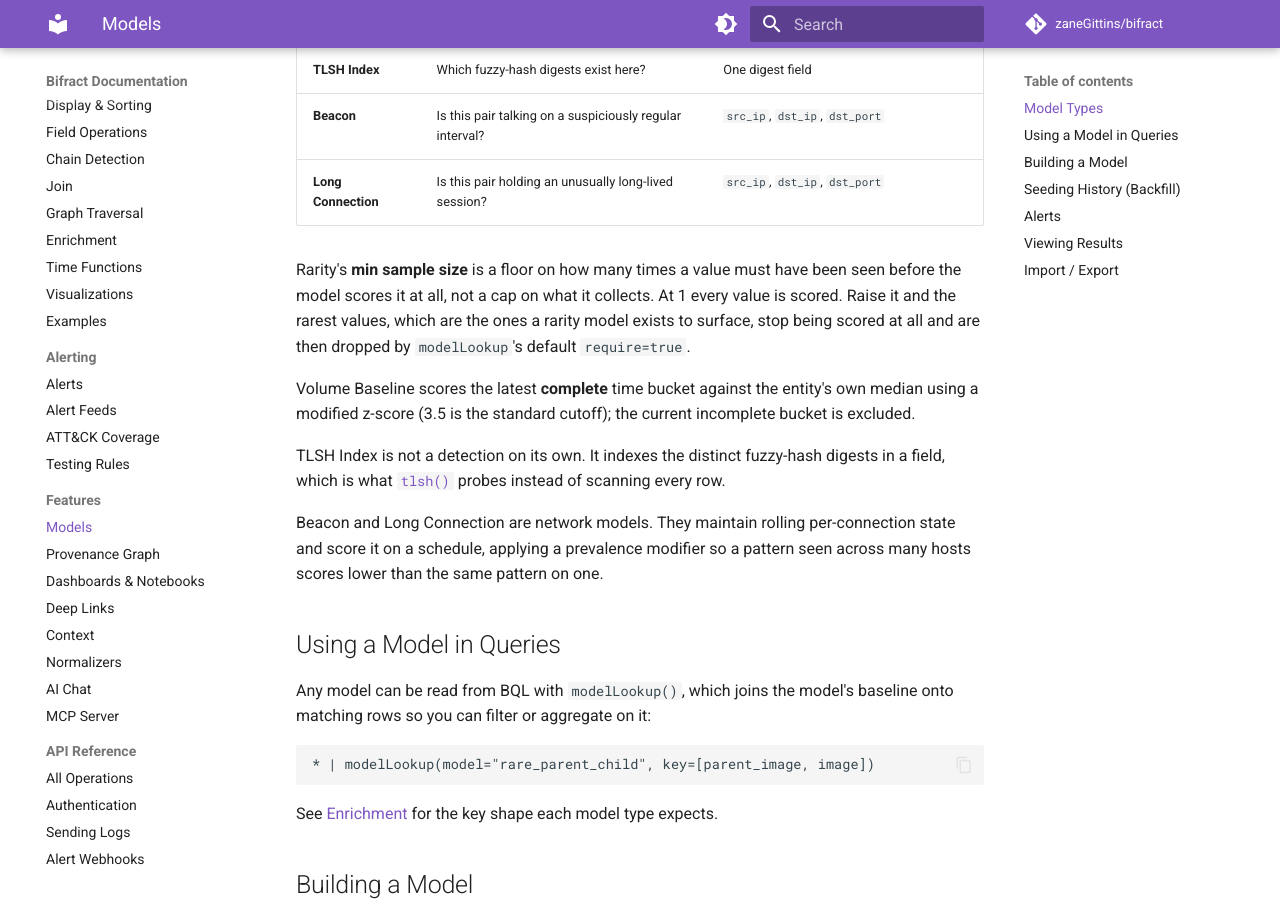
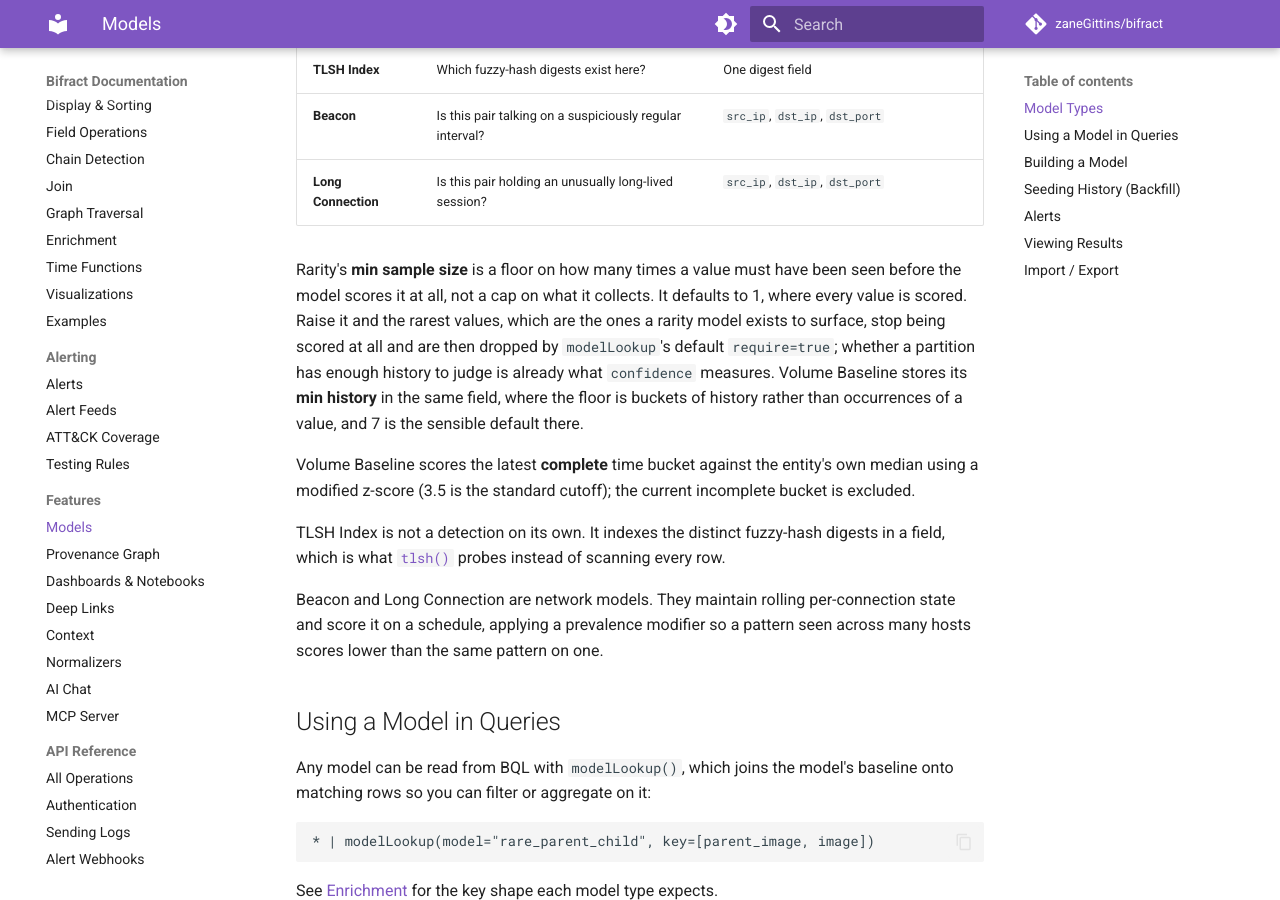
Before and after one commit to zaneGittins/bifract, an MkDocs documentation site: the page built from docs/features/models.md, in a window 1280 px wide and 900 px high, scrolled down 569 px. Built offline with MkDocs 1.6.1 and Material for MkDocs 9.7.7, drawn with Linux system fonts in a browser that asks for light colours; comment, search, counter and statistics services are not loaded.

Commit message:
Default a rarity model's min sample size to 1.

```diff
--- a/docs/features/models.md
+++ b/docs/features/models.md
@@ -13,7 +13,7 @@ Analytics **Models** turn a BQL query into a continuously-maintained detection b
 | **Beacon** | Is this pair talking on a suspiciously regular interval? | `src_ip`, `dst_ip`, `dst_port` |
 | **Long Connection** | Is this pair holding an unusually long-lived session? | `src_ip`, `dst_ip`, `dst_port` |
 
-Rarity's **min sample size** is a floor on how many times a value must have been seen before the model scores it at all, not a cap on what it collects. At 1 every value is scored. Raise it and the rarest values, which are the ones a rarity model exists to surface, stop being scored at all and are then dropped by `modelLookup`'s default `require=true`.
+Rarity's **min sample size** is a floor on how many times a value must have been seen before the model scores it at all, not a cap on what it collects. It defaults to 1, where every value is scored. Raise it and the rarest values, which are the ones a rarity model exists to surface, stop being scored at all and are then dropped by `modelLookup`'s default `require=true`; whether a partition has enough history to judge is already what `confidence` measures. Volume Baseline stores its **min history** in the same field, where the floor is buckets of history rather than occurrences of a value, and 7 is the sensible default there.
 
 Volume Baseline scores the latest **complete** time bucket against the entity's own median using a modified z-score (3.5 is the standard cutoff); the current incomplete bucket is excluded.
 
```
Also changed, not shown: web/static/models.js (+21 -6 lines).
